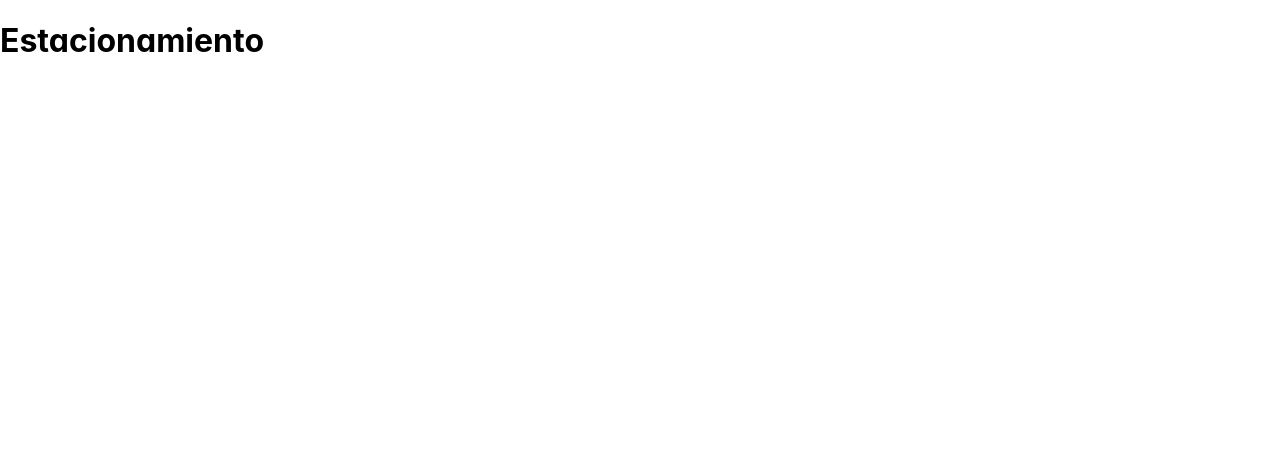
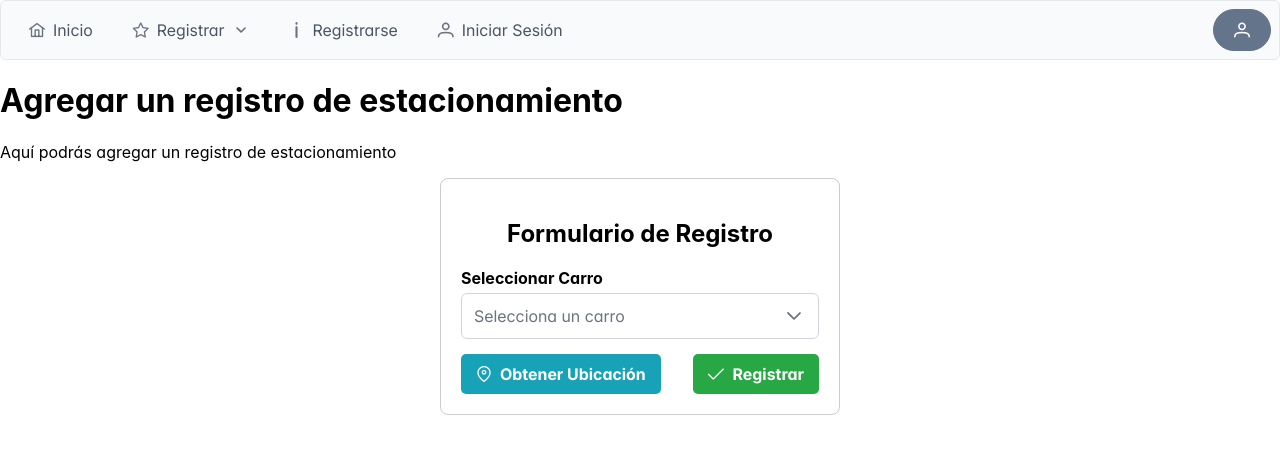
Before and after one commit to sergioguachalla/IoT, a React (Create React App) app in the folder frontend/iot-frontend/: page /parking-spot in a window 1280 px wide. Shown: the top 454 px of the page. Built offline with nearby package versions, Linux system fonts and the light colour scheme; no server answers.

Commit message:
add parking record registration

```diff
--- a/frontend/iot-frontend/src/components/parking-spot/parkingSpot.js
+++ b/frontend/iot-frontend/src/components/parking-spot/parkingSpot.js
@@ -1,12 +1,31 @@
 import React, { useEffect, useState } from "react";
 import axios from "axios";
+import Navbar from "../navbar/Navbar";
+import { Dropdown } from 'primereact/dropdown';
+import { InputText } from 'primereact/inputtext';
+import { Button } from 'primereact/button';
+import { Tooltip } from "primereact/tooltip";
 
 const ParkingSpot = () => {
+   const userInformation = JSON.parse(localStorage.getItem("info"));
    const GEO_API_KEY = process.env.REACT_APP_GEO_API_KEY;
    const [info, setInfo] = useState(null);
    const [location, setLocation] = useState(null);
-   const [error, setError] = useState(null);
-   const getLocation = () => {
+
+   const [cars, setCars] = useState([]);
+   const [selectedCar, setSelectedCar] = useState(null);
+   const [endTime, setEndTime] = useState(null);
+   const [formData, setFormData] = useState({
+      user_id: info ? info.id : null,
+      location: "",
+      car_id: 0,
+      longitude: location ? location.longitude : "",
+      latitude: location ? location.latitude : "",
+      location: "",
+      end_time: null
+   });
+
+   const getLocation = async () => {
       if (navigator.geolocation) {
           navigator.geolocation.getCurrentPosition(
               (position) => {
@@ -14,50 +33,115 @@ const ParkingSpot = () => {
                   setLocation({ latitude, longitude });
                   console.log("Latitude is :", latitude);
                   console.log("Longitude is :", longitude);
-              },
-              (error) => {
-                  setError(error.message);
               }
           );
       } else {
-          setError("Geolocation is not supported by this browser.");
+          console.error("Geolocation is not supported by this browser.");
       }
   };
+  const getCars = async () => {
+   try {
+      const response = await axios.get(`http://localhost:8000/users/${userInformation.id}/cars`);
+      console.log(response);
+      const cars2 = response.data.map((car) => {
+         return {
+            label: `${car.car_brand} ${car.car_plate} `,
+            value: car.id
+         };
+      });
+      setCars({ data: cars2 });
+   }
+   catch (error) {
+      console.error(error);
+   }
+};
 
   const fetchLocation = async () => {
-   const url = `https://api.opencagedata.com/geocode/v1/json?q=${location.latitude}+${location.longitude}&key=${GEO_API_KEY}`;
+   var url = ""
+   if (location) {
+      url = `https://api.opencagedata.com/geocode/v1/json?q=${location.latitude}+${location.longitude}&key=${GEO_API_KEY}`;
+   }
 
    try {
      const response = await axios.get(url);
      if (response.data.results && response.data.results.length > 0) {
       console.log(response.data.results[0].formatted);
-           } else {
-       setError("No location data found.");
-     }
-   } catch (err) {
-     setError("Failed to fetch location data.");
+      setFormData({
+         ...formData,
+         location: response.data.results[0].formatted,
+         longitude: location.longitude+"",
+         latitude: location.latitude+"",
+         user_id: userInformation.id,
+         car_id: selectedCar
+      })}
+   }
+   catch (error) {
+      console.error(error);
    }
  };
 
+   //TODO: add modal for alert
+   const handleRegister = () => {
+      if (!formData.location) {
+         alert("Debes obtener la ubicación antes de registrar.");
+         return;
+      }
+      console.log(formData);
+      const response = axios.post(`http://localhost:8000/users/parking_record`, formData);
+      console.log(response);
+
+};
+
    useEffect(() => {
+      setInfo(JSON.parse(localStorage.getItem("info")));
+      getCars();
       getLocation();
-      setInfo(JSON.parse(localStorage.getItem("info")));
+
    }, []);
 
 
    return (
        <div>
-           <h1>Estacionamiento</h1>
-           {info && (
-               <div>
-                   <h3>{`Bienvenido, ${info.name} ${info.lastname}`}</h3>
-                   <p>{`Tu ID es: ${info.id}`}</p>
-                   <p>{`Tu email es: ${info.email}`}</p>
-                   <p>{`Tu ubicación es: ${location ? `Latitud: ${location.latitude}, Longitud: ${location.longitude}` : "Cargando ubicación..."}`}</p>
-                   {error && <p>{error}</p>}
-                   <button onClick={fetchLocation}>Get Location</button>
-               </div>
-           )}
+         <Navbar></Navbar>
+           <h1>Agregar un registro de estacionamiento</h1>
+           <p> Aquí podrás agregar un registro de estacionamiento</p>
+        <div style={{ maxWidth: '400px', margin: '0 auto', padding: '20px', border: '1px solid #ccc', borderRadius: '8px' }}>
+            <h2 style={{ textAlign: 'center', marginBottom: '20px' }}>Formulario de Registro</h2>
+
+            <div style={{ marginBottom: '15px' }}>
+                <label htmlFor="car" style={{ display: 'block', marginBottom: '5px', fontWeight: 'bold' }}>Seleccionar Carro</label>
+                <Dropdown
+                    id="car"
+                    value={selectedCar}
+                    options={cars.data}
+                    onChange={(e) => setSelectedCar(e.value)}
+                    placeholder="Selecciona un carro"
+                    style={{ width: '100%' }}
+                />
+            </div>
+
+            <div style={{ marginBottom: '15px' }}>
+
+            </div>
+
+            <div style={{ display: 'flex', justifyContent: 'space-between' }}>
+                <Button
+                    label="Obtener Ubicación"
+                    icon="pi pi-map-marker"
+                    onClick={fetchLocation}
+                    style={{ backgroundColor: '#17a2b8', color: '#fff', border: 'none', padding: '10px 15px', borderRadius: '5px' }}
+                />
+                <Button
+                    label="Registrar"
+                    icon="pi pi-check"
+                    onClick={handleRegister}
+
+                    tooltip="Debes darle click a 'Obtener Ubicación' antes de registrar."
+                    style={{ backgroundColor: '#28a745', color: '#fff', border: 'none', padding: '10px 15px', borderRadius: '5px' }}
+                />
+            </div>
+        </div>
+
        </div>
    );
 };
```
